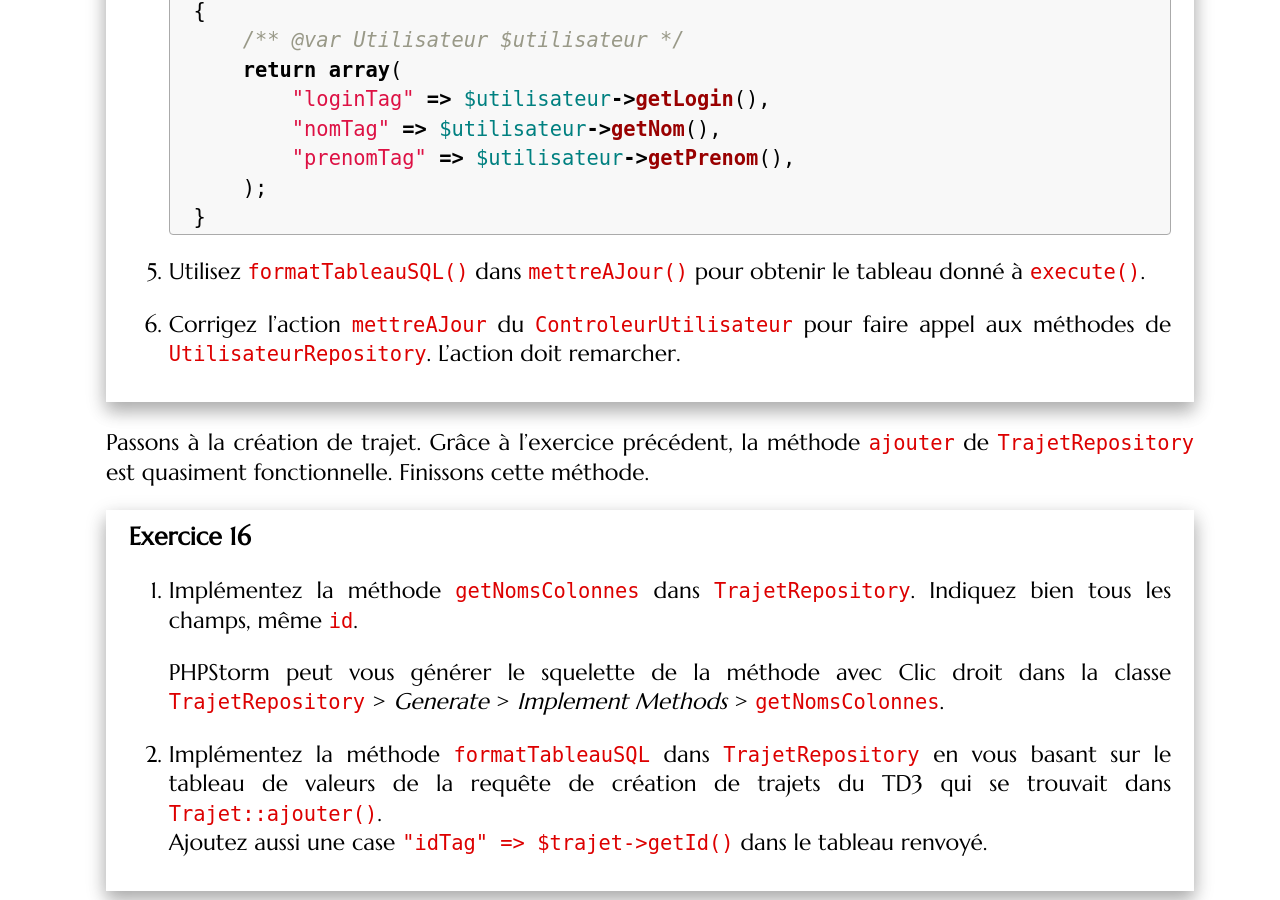
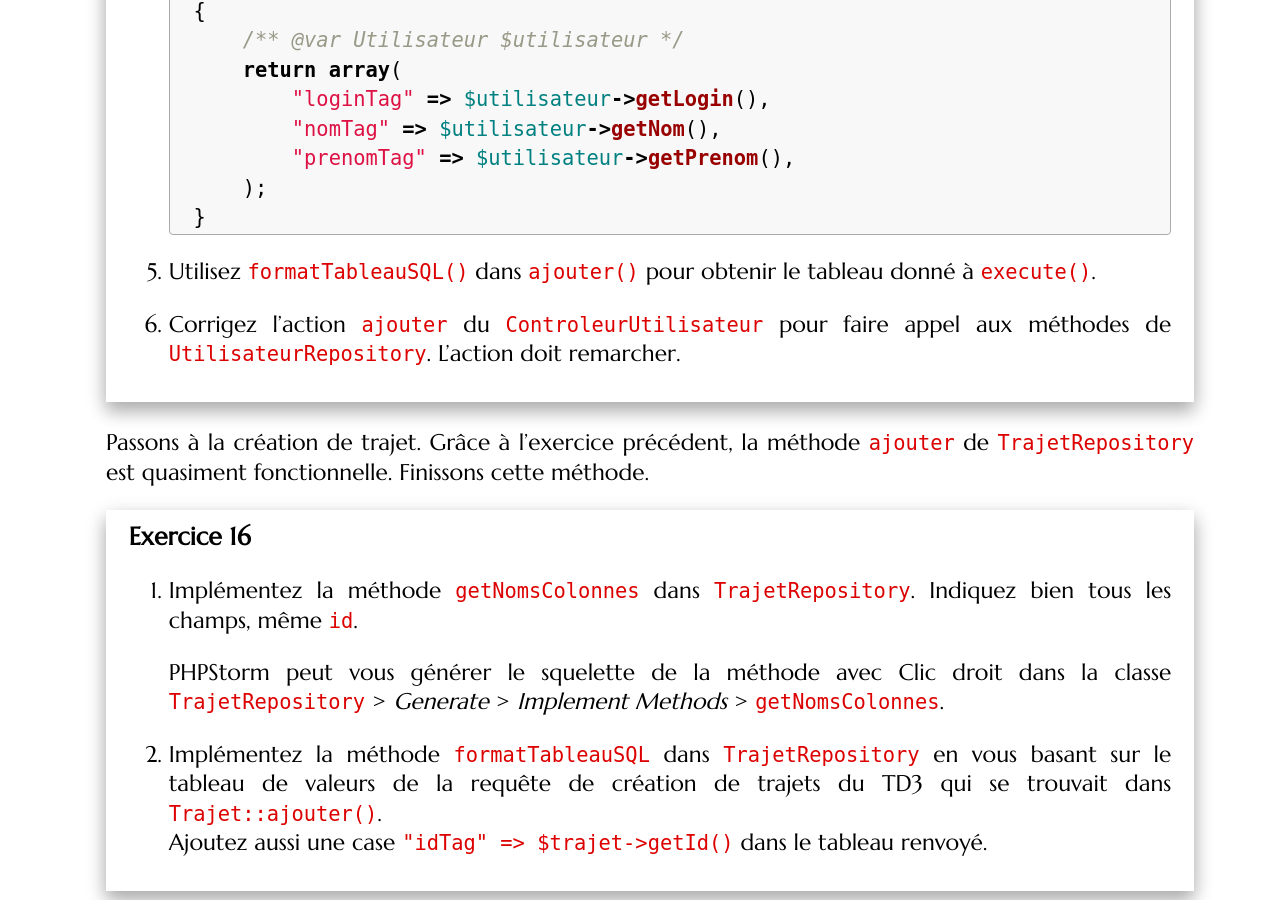
Before and after one commit to romainlebreton/R3.01-DeveloppementWeb, a Jekyll site: the page built from tutorials/tutorial6.md, in a window 1280 px wide and 900 px high, scrolled down 18345 px. Built offline with Jekyll 4.4.1, drawn with Linux system fonts in a browser that asks for light colours; some web fonts are replaced.

Commit message:
mettreAJour -> ajouter

````diff
--- a/tutorials/tutorial6.md
+++ b/tutorials/tutorial6.md
@@ -799,10 +799,10 @@ les champs de la table `trajet`. Nous allons factoriser le code nécessaire dans
    }
    ```
 
-5. Utilisez `formatTableauSQL()` dans `mettreAJour()` pour obtenir le tableau donné à
+5. Utilisez `formatTableauSQL()` dans `ajouter()` pour obtenir le tableau donné à
    `execute()`.
 
-6. Corrigez l'action `mettreAJour` du `ControleurUtilisateur` pour faire appel aux
+6. Corrigez l'action `ajouter` du `ControleurUtilisateur` pour faire appel aux
    méthodes de `UtilisateurRepository`. L'action doit remarcher.
 </div>
 
````
